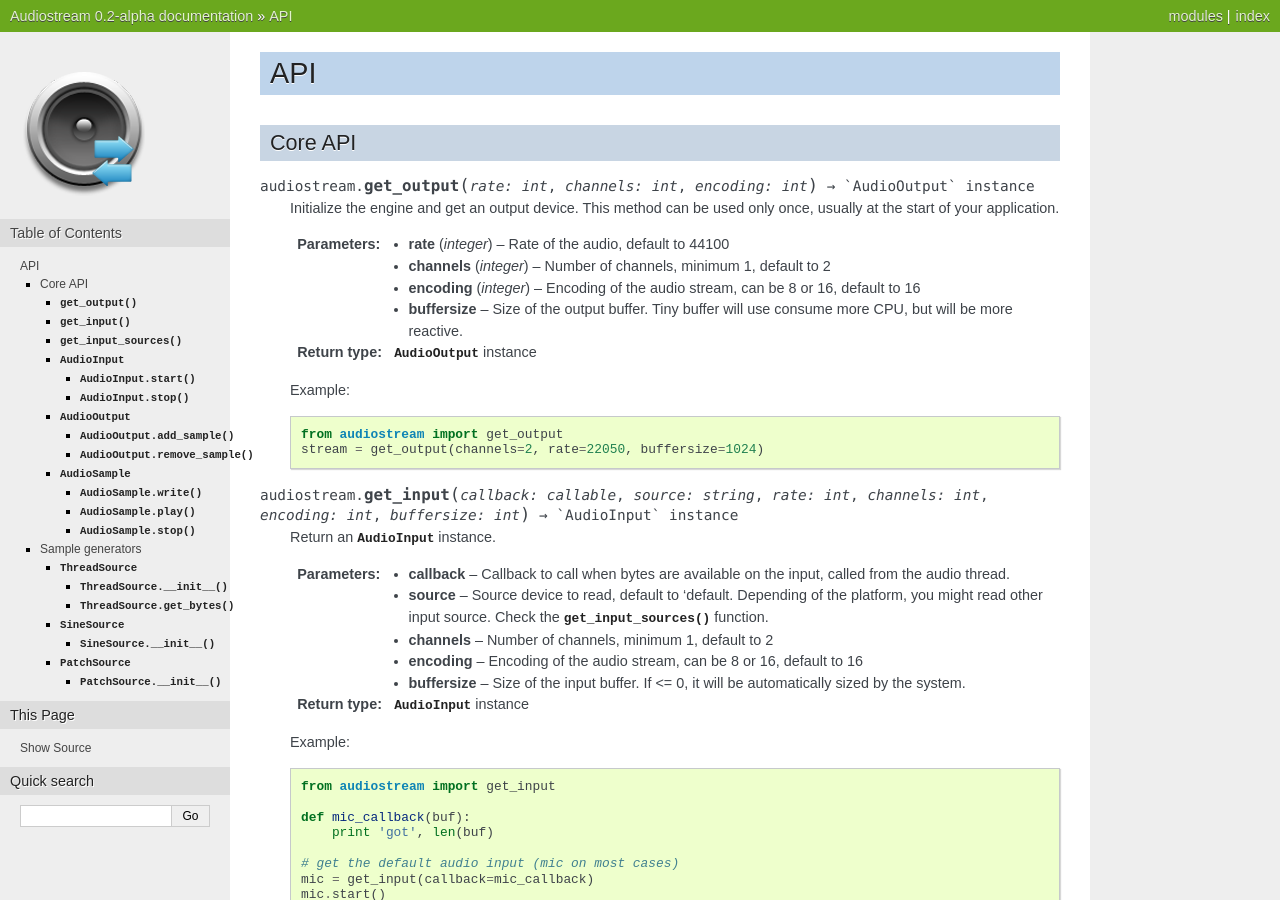
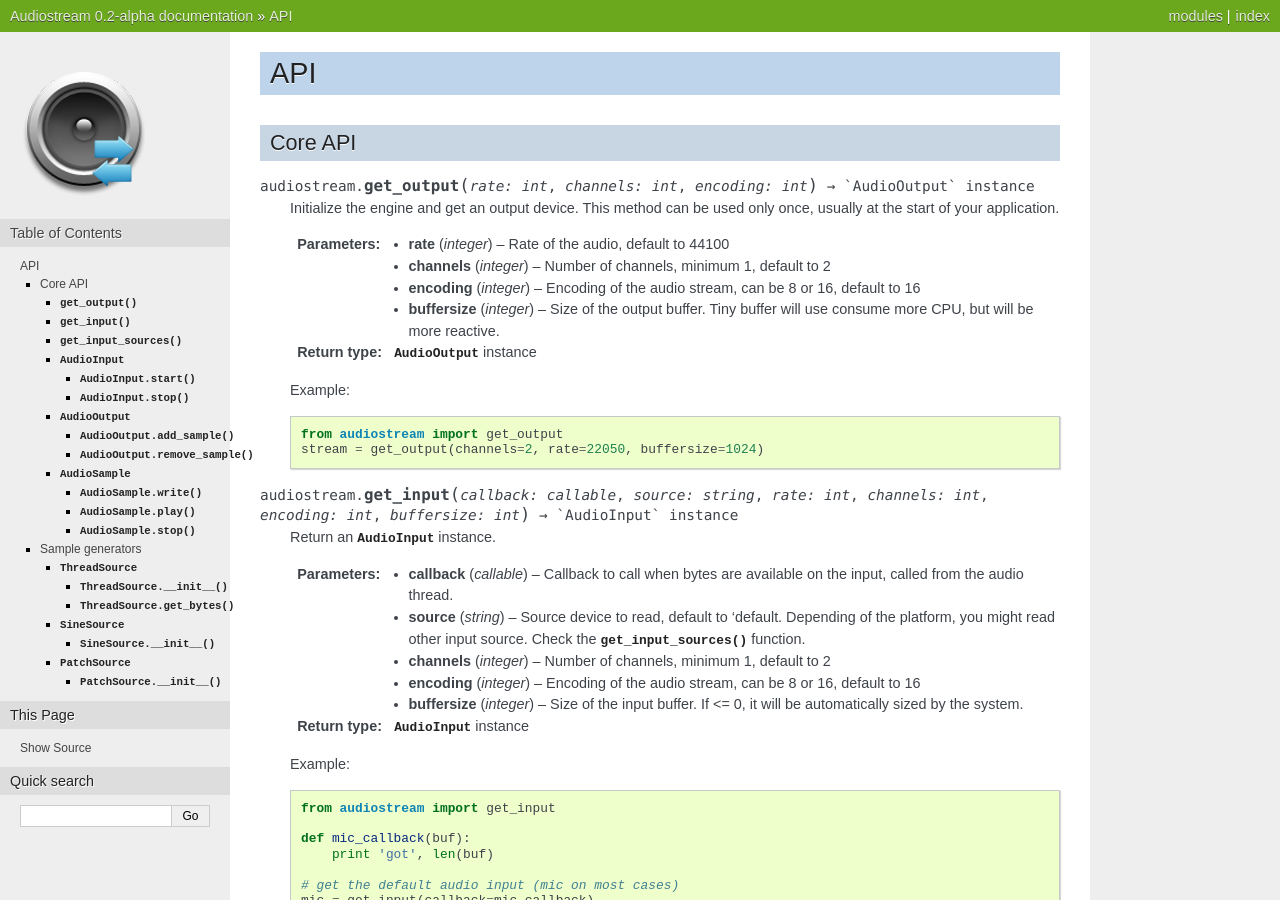
Before and after one commit to kivy/audiostream, a Sphinx documentation site: the page built from docs/source/api.rst, in a window 1280 px wide and 900 px high. Built offline with Sphinx 7.4.7, drawn with Linux system fonts in a browser that asks for light colours; part of the change alters nothing that is shown; some of the changed text lies outside the part shown.

```diff
--- a/docs/source/api.rst
+++ b/docs/source/api.rst
@@ -19,6 +19,7 @@ Core API
     :type rate: integer
     :type channels: integer
     :type encoding: integer
+    :type buffersize: integer
 
     Example::
 
@@ -34,6 +35,11 @@ Core API
     :param channels: Number of channels, minimum 1, default to 2
     :param encoding: Encoding of the audio stream, can be 8 or 16, default to 16
     :param buffersize: Size of the input buffer. If <= 0, it will be automatically sized by the system.
+    :type callback: callable
+    :type source: string
+    :type channels: integer
+    :type encoding: integer
+    :type buffersize: integer
     :rtype: :class:`AudioInput` instance
 
     Example::
@@ -100,10 +106,16 @@ Core API
 
     .. py:method:: add_sample(sample : AudioSample)
 
+        :param sample: sample to manage in the mixer
+        :type sample: :class:`AudioSample`
+
         Add a sample to manage in the internal mixer. This method is usually
         called in the :meth:`AudioSample.start`
 
     .. py:method:: remove_sample(sample : AudioSample)
+
+        :param sample: sample managed by the mixer
+        :type sample: :class:`AudioSample`
 
         Remove a sample from the internal mixer. This method is usually called
         in the :meth:`AudioSample.stop`
@@ -136,6 +148,9 @@ Core API
 
     .. py:method:: write(chunk : bytes)
 
+        :param chunk: Data chunk to write
+        :type chunk: bytes
+
         Write a data chunk into the ring buffer. It will be consumed later by
         the speaker.
 
@@ -160,6 +175,7 @@ Sample generators
     .. py:method:: __init__(stream : AudioOutput)
 
         :param stream: The :class:`AudioOutput` instance to use
+        :type stream: :class:`AudioOutput`
 
     .. py:method:: get_bytes() -> bytes
 
@@ -177,6 +193,8 @@ Sample generators
 
         :param stream: The :class:`AudioOutput` instance to use
         :param frequency: The sin() frequency, for example: 440.
+        :type stream: :class:`AudioOutput`
+        :type frequency: integer
 
 
 .. py:module:: audiostream.sources.puredata
@@ -190,3 +208,5 @@ Sample generators
 
         :param stream: The :class:`AudioOutput` instance to use
         :param patchfile: The patch filename to load with pylibpd
+        :type stream: :class:`AudioOutput`
+        :type patchfile: string
```
